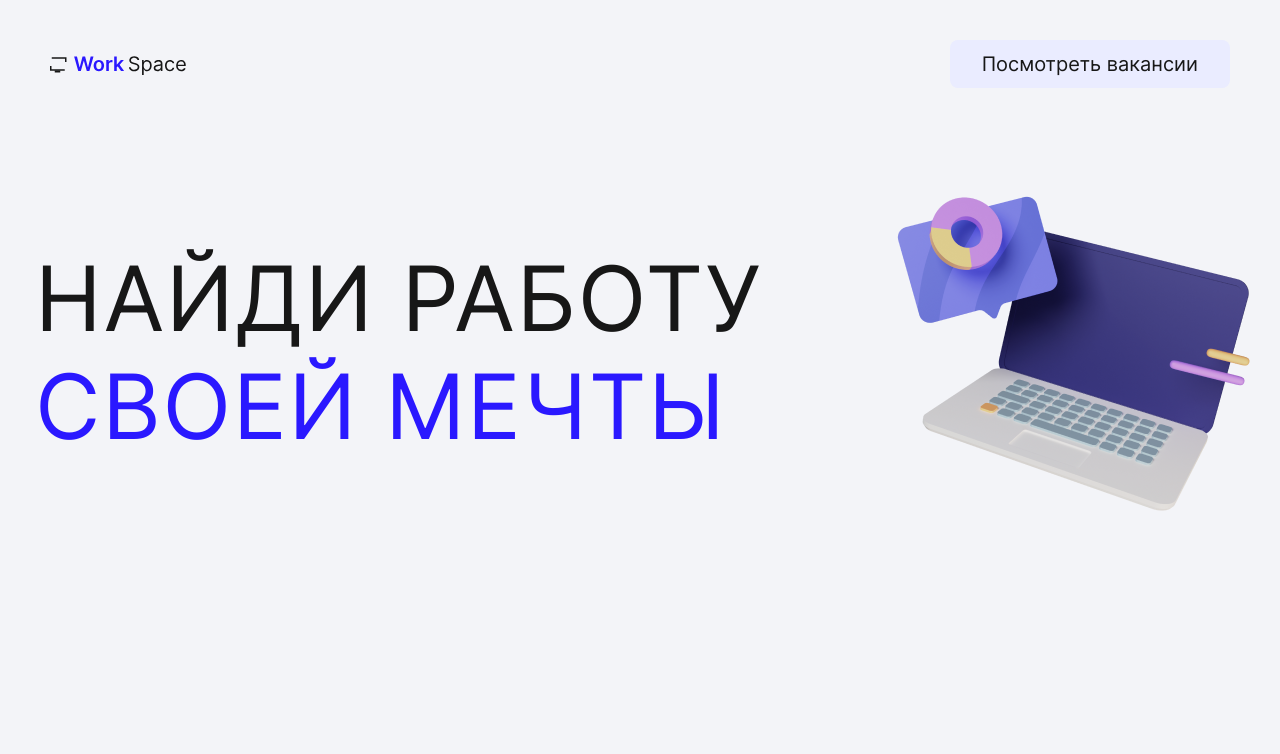
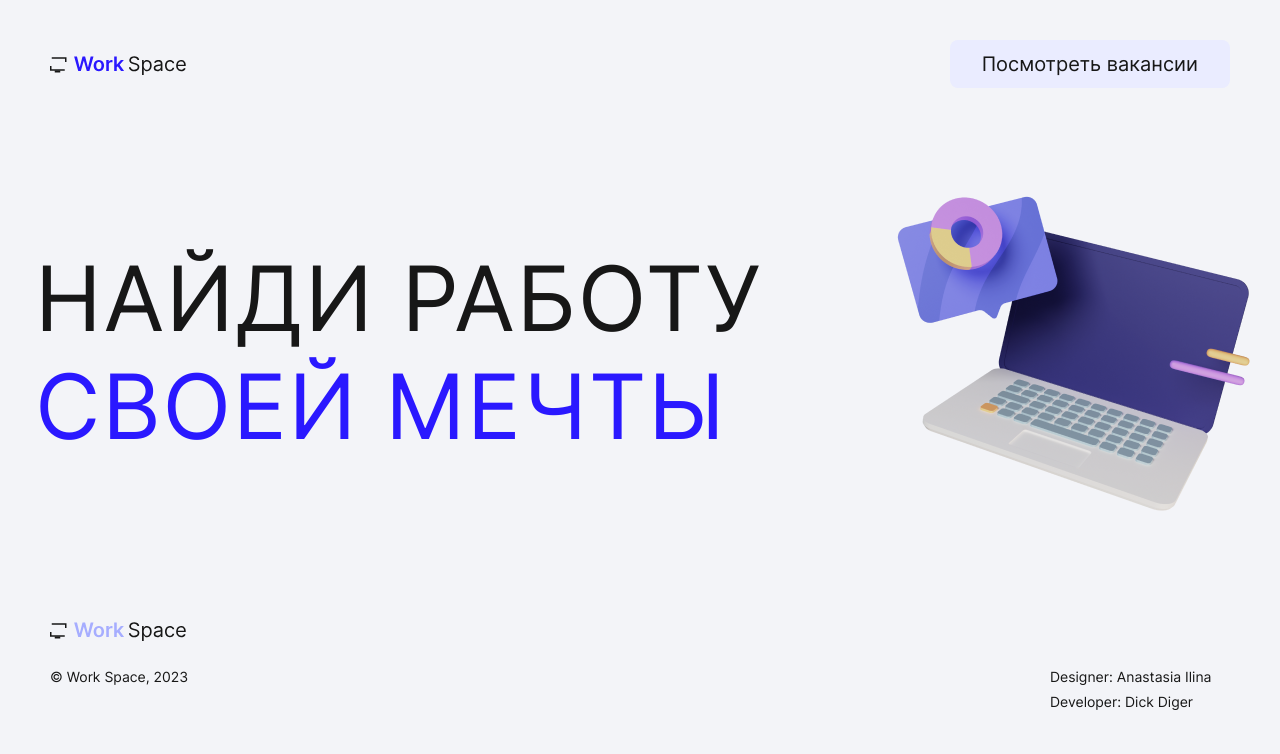
Before and after one commit to WhyDoJo/WorkSpace, a website built with Vite: page src/html/pages/index.html in a window 1280 px wide. Built offline with nearby package versions, Linux system fonts and the light colour scheme; files whose address does not match are found by name.

Commit message:
накидал стили для footer

```diff
--- /dev/null
+++ b/src/css/blocks/_footer.css
@@ -0,0 +1,36 @@
+.footer {
+  padding-top: 50px;
+  padding-bottom: 40px;
+
+  &__container {
+    display: grid;
+    grid-template-areas:
+      "logo ."
+      "copyright contacts";
+    gap: 27px;
+  }
+
+  &__logo {
+    grid-area: logo;
+  }
+
+  &__copyright {
+    grid-area: copyright;
+  }
+
+  &__contacts {
+    display: grid;
+    grid-area: contacts;
+    justify-self: end;
+    min-width: 180px;
+    gap: 8px;
+  }
+
+  &__link {
+    transition: color 0.2s ease;
+
+    &:hover {
+      color: var(--color-accent-soft);
+    }
+  }
+}
--- a/src/css/main.css
+++ b/src/css/main.css
@@ -10,3 +10,4 @@
 /* Подключение блоков */
 @import "./blocks/_header.css";
 @import "./blocks/_hero.css";
+@import "./blocks/_footer.css";
--- a/src/html/pages/index.html
+++ b/src/html/pages/index.html
@@ -17,7 +17,7 @@
     </main>
 
     <!-- FOOTER -->
-    <!-- {{> footer}} -->
+    {{> footer}}
 
     <script type="module" src="/src/js/main.js"></script>
   </body>
```
